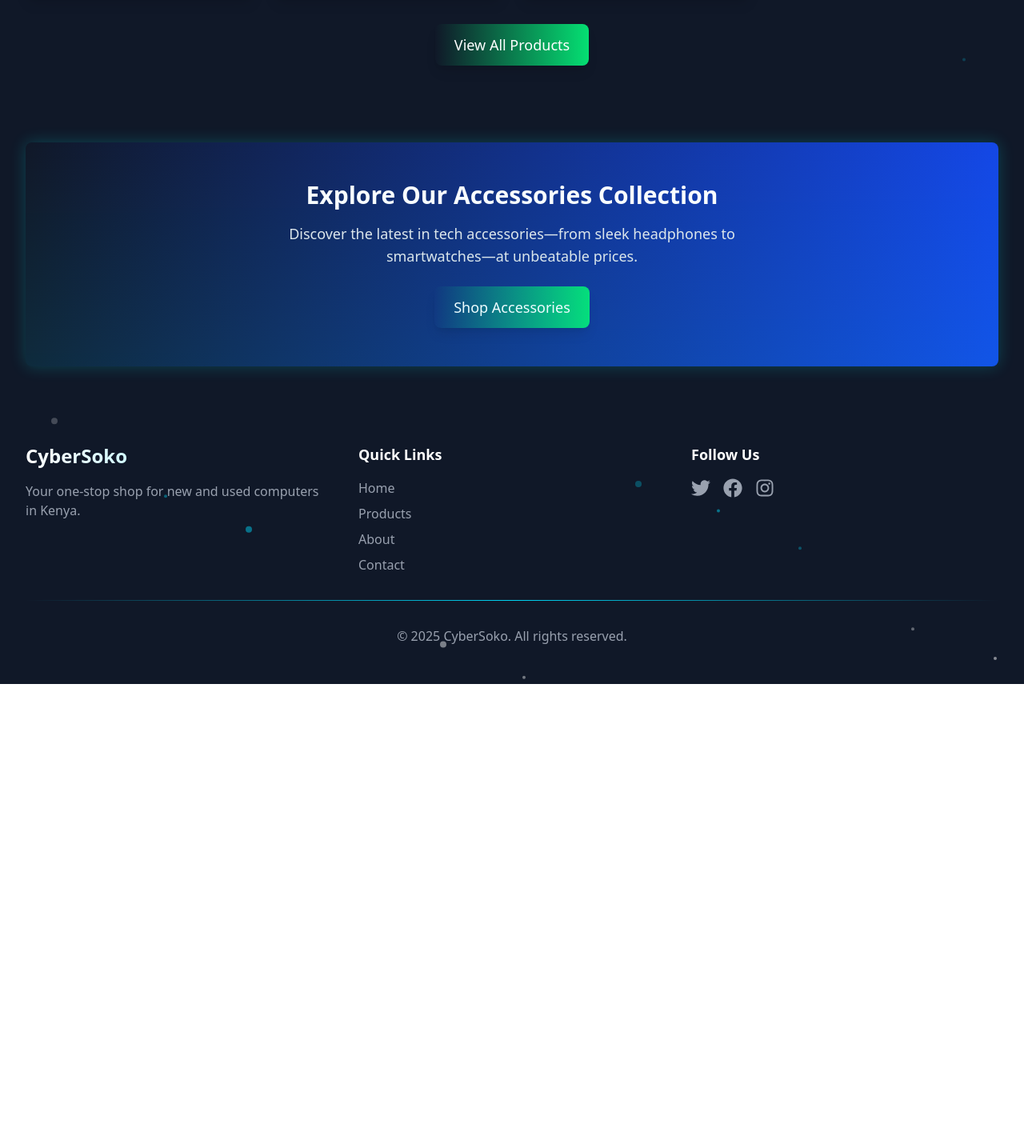
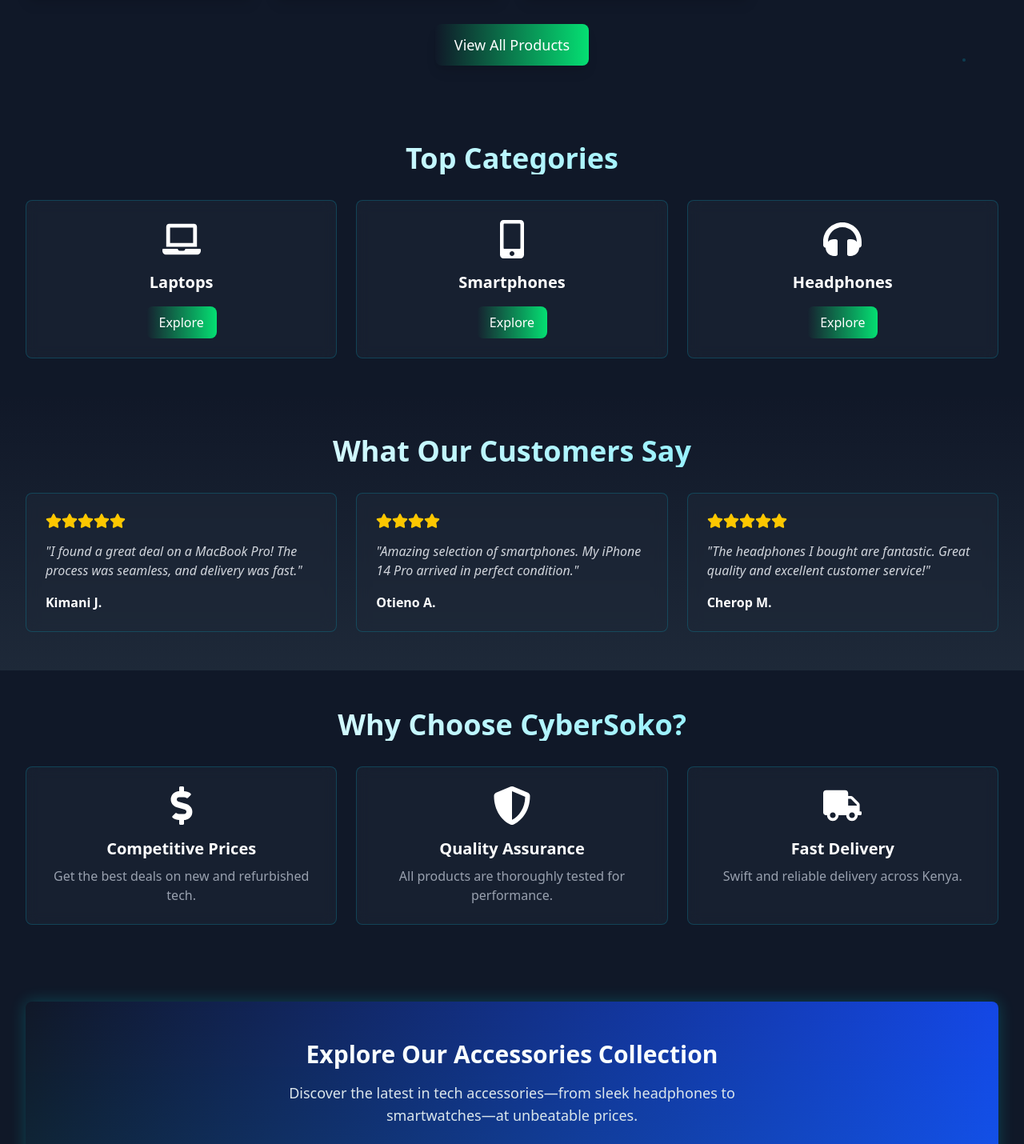
Before and after one commit to Lawrence137/cybersoko, a React (Vite) app: page / in a window 1280 px wide. Shown: the part 927-2357 px from the top of the page at 80% size. Before the commit the page ends 1782 px from the top, so only its background shows below. Built offline with nearby package versions, Linux system fonts and the light colour scheme.

Commit message:
added new sections

```diff
--- a/src/pages/Home.jsx
+++ b/src/pages/Home.jsx
@@ -1,7 +1,9 @@
 import { motion } from 'framer-motion';
 import Hero from '../components/common/Hero';
-import FeaturedProducts from '../components/common/FeaturedProducts'; // Import the new component
-import products from '../data/products'; // Import products from products.js
+import FeaturedProducts from '../components/common/FeaturedProducts';
+import products from '../data/products';
+import { Link } from 'react-router-dom';
+import { FaLaptop, FaMobileAlt, FaHeadphones, FaStar, FaShieldAlt, FaTruck, FaDollarSign } from 'react-icons/fa';
 
 // Animation variants for the promotional banner
 const bannerVariants = {
@@ -14,9 +16,72 @@
   },
 };
 
+// Animation variants for section titles
+const sectionTitleVariants = {
+  hidden: { opacity: 0, y: -20 },
+  visible: { opacity: 1, y: 0, transition: { duration: 0.6, ease: 'easeOut' } },
+};
+
+// Animation for cards (categories, testimonials, why choose us)
+const cardVariants = {
+  hidden: { opacity: 0, y: 20 },
+  visible: (i) => ({
+    opacity: 1,
+    y: 0,
+    transition: { duration: 0.5, delay: i * 0.1, ease: 'easeOut' },
+  }),
+  hover: {
+    scale: 1.05,
+    boxShadow: '0 0 15px rgba(16, 185, 129, 0.3)',
+    transition: { duration: 0.3, ease: 'easeInOut' },
+  },
+};
+
+// Animation for CTA button
+const ctaButtonVariants = {
+  hover: {
+    scale: 1.05,
+    boxShadow: '0 0 15px rgba(16, 185, 129, 0.5)',
+    transition: { duration: 0.3, ease: 'easeInOut' },
+  },
+};
+
 const Home = () => {
   // Select the first 3 products as featured
   const featuredProducts = products.slice(0, 3);
+
+  // Mock categories data
+  const categories = [
+    { name: 'Laptops', icon: FaLaptop, link: '/products?category=Laptop' },
+    { name: 'Smartphones', icon: FaMobileAlt, link: '/products?category=Smartphone' },
+    { name: 'Headphones', icon: FaHeadphones, link: '/products?category=Headphones' },
+  ];
+
+  // Mock testimonials data
+  const testimonials = [
+    {
+      name: 'Kimani J.',
+      text: 'I found a great deal on a MacBook Pro! The process was seamless, and delivery was fast.',
+      rating: 5,
+    },
+    {
+      name: 'Otieno A.',
+      text: 'Amazing selection of smartphones. My iPhone 14 Pro arrived in perfect condition.',
+      rating: 4,
+    },
+    {
+      name: 'Cherop M.',
+      text: 'The headphones I bought are fantastic. Great quality and excellent customer service!',
+      rating: 5,
+    },
+  ];
+
+  // Why Choose Us data
+  const whyChooseUs = [
+    { icon: FaDollarSign, title: 'Competitive Prices', description: 'Get the best deals on new and refurbished tech.' },
+    { icon: FaShieldAlt, title: 'Quality Assurance', description: 'All products are thoroughly tested for performance.' },
+    { icon: FaTruck, title: 'Fast Delivery', description: 'Swift and reliable delivery across Kenya.' },
+  ];
 
   return (
     <div className="min-h-[100dvh] w-full bg-gray-900 text-white">
@@ -54,6 +119,102 @@
       {/* Featured Products Section */}
       <FeaturedProducts products={featuredProducts} />
 
+      {/* Top Categories Section */}
+      <section className="container mx-auto py-12 px-4 sm:px-6 lg:px-8 relative z-10">
+        <motion.h2
+          className="text-3xl md:text-4xl font-bold bg-gradient-to-r from-white to-cyan-300 bg-clip-text text-transparent mb-8 text-center"
+          variants={sectionTitleVariants}
+          initial="hidden"
+          animate="visible"
+        >
+          Top Categories
+        </motion.h2>
+        <div className="grid grid-cols-1 sm:grid-cols-2 lg:grid-cols-3 gap-6">
+          {categories.map((category, index) => (
+            <motion.div
+              key={category.name}
+              className="bg-gray-800/50 backdrop-blur-sm p-6 rounded-lg border border-cyan-400/20 text-center"
+              variants={cardVariants}
+              custom={index}
+              initial="hidden"
+              animate="visible"
+              whileHover="hover"
+            >
+              <category.icon className="w-12 h-12 mx-auto text-secondary mb-4" />
+              <h3 className="text-xl font-semibold text-white">{category.name}</h3>
+              <Link
+                to={category.link}
+                className="mt-4 inline-block px-4 py-2 bg-gradient-to-r from-secondary to-green-400 text-white rounded-lg hover:from-green-400 hover:to-green-500 transition-all duration-300"
+              >
+                Explore
+              </Link>
+            </motion.div>
+          ))}
+        </div>
+      </section>
+
+      {/* Testimonials Section */}
+      <section className="container mx-auto py-12 px-4 sm:px-6 lg:px-8 relative z-10 bg-gradient-to-b from-gray-900 to-gray-800">
+        <motion.h2
+          className="text-3xl md:text-4xl font-bold bg-gradient-to-r from-white to-cyan-300 bg-clip-text text-transparent mb-8 text-center"
+          variants={sectionTitleVariants}
+          initial="hidden"
+          animate="visible"
+        >
+          What Our Customers Say
+        </motion.h2>
+        <div className="grid grid-cols-1 sm:grid-cols-2 lg:grid-cols-3 gap-6">
+          {testimonials.map((testimonial, index) => (
+            <motion.div
+              key={index}
+              className="bg-gray-800/50 backdrop-blur-sm p-6 rounded-lg border border-cyan-400/20"
+              variants={cardVariants}
+              custom={index}
+              initial="hidden"
+              animate="visible"
+              whileHover="hover"
+            >
+              <div className="flex items-center mb-4">
+                {[...Array(testimonial.rating)].map((_, i) => (
+                  <FaStar key={i} className="w-5 h-5 text-yellow-400" />
+                ))}
+              </div>
+              <p className="text-gray-300 italic">"{testimonial.text}"</p>
+              <p className="mt-4 text-white font-semibold">{testimonial.name}</p>
+            </motion.div>
+          ))}
+        </div>
+      </section>
+
+      {/* Why Choose Us Section */}
+      <section className="container mx-auto py-12 px-4 sm:px-6 lg:px-8 relative z-10">
+        <motion.h2
+          className="text-3xl md:text-4xl font-bold bg-gradient-to-r from-white to-cyan-300 bg-clip-text text-transparent mb-8 text-center"
+          variants={sectionTitleVariants}
+          initial="hidden"
+          animate="visible"
+        >
+          Why Choose CyberSoko?
+        </motion.h2>
+        <div className="grid grid-cols-1 sm:grid-cols-2 lg:grid-cols-3 gap-6">
+          {whyChooseUs.map((reason, index) => (
+            <motion.div
+              key={reason.title}
+              className="bg-gray-800/50 backdrop-blur-sm p-6 rounded-lg border border-cyan-400/20 text-center"
+              variants={cardVariants}
+              custom={index}
+              initial="hidden"
+              animate="visible"
+              whileHover="hover"
+            >
+              <reason.icon className="w-12 h-12 mx-auto text-secondary mb-4" />
+              <h3 className="text-xl font-semibold text-white">{reason.title}</h3>
+              <p className="mt-2 text-gray-400">{reason.description}</p>
+            </motion.div>
+          ))}
+        </div>
+      </section>
+
       {/* Promotional Banner Section */}
       <section className="container mx-auto py-12 px-4 sm:px-6 lg:px-8 relative z-10">
         <motion.div
@@ -63,7 +224,6 @@
           animate="visible"
           whileHover="hover"
         >
-          {/* Subtle Overlay Effect */}
           <div className="absolute inset-0 bg-gradient-to-t from-cyan-400/20 to-transparent opacity-50" />
           <h3 className="text-2xl md:text-3xl font-bold text-white mb-4">
             Explore Our Accessories Collection
@@ -79,6 +239,31 @@
           </a>
         </motion.div>
       </section>
+
+      {/* Call-to-Action Section */}
+      <section className="container mx-auto py-12 px-4 sm:px-6 lg:px-8 relative z-10 bg-gradient-to-b from-gray-800 to-gray-900">
+        <motion.div
+          className="text-center"
+          initial={{ opacity: 0, y: 20 }}
+          animate={{ opacity: 1, y: 0 }}
+          transition={{ duration: 0.6, ease: 'easeOut' }}
+        >
+          <h2 className="text-3xl md:text-4xl font-bold bg-gradient-to-r from-white to-cyan-300 bg-clip-text text-transparent mb-4">
+            Join CyberSoko Today
+          </h2>
+          <p className="text-lg text-gray-300 mb-6 max-w-xl mx-auto">
+            Sign up to get exclusive deals, early access to new products, and updates on the latest tech trends.
+          </p>
+          <motion.div variants={ctaButtonVariants} whileHover="hover">
+            <Link
+              to="/signup"
+              className="inline-block px-8 py-4 rounded-lg bg-gradient-to-r from-secondary to-green-400 text-white font-medium text-lg hover:from-green-400 hover:to-green-500 transition-all duration-300 shadow-lg"
+            >
+              Sign Up Now
+            </Link>
+          </motion.div>
+        </motion.div>
+      </section>
     </div>
   );
 };
```
